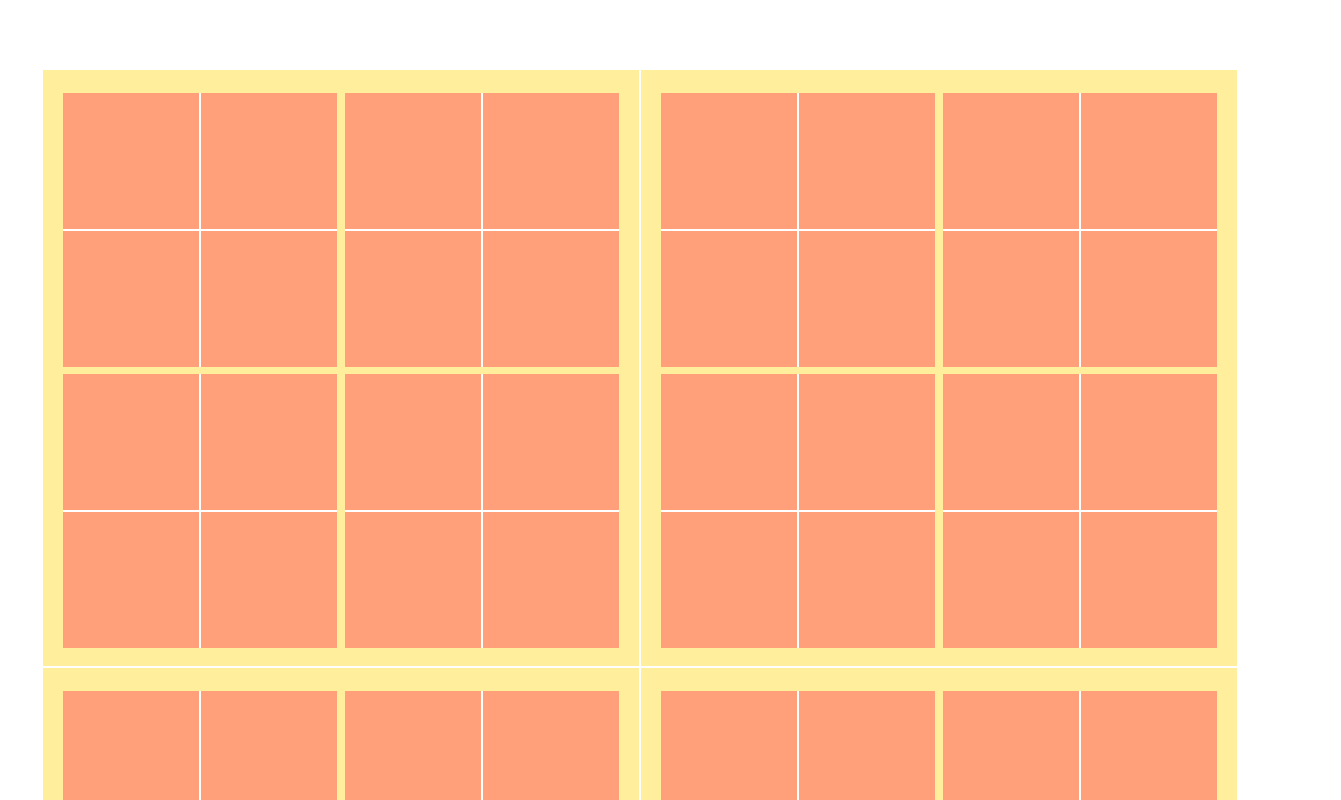
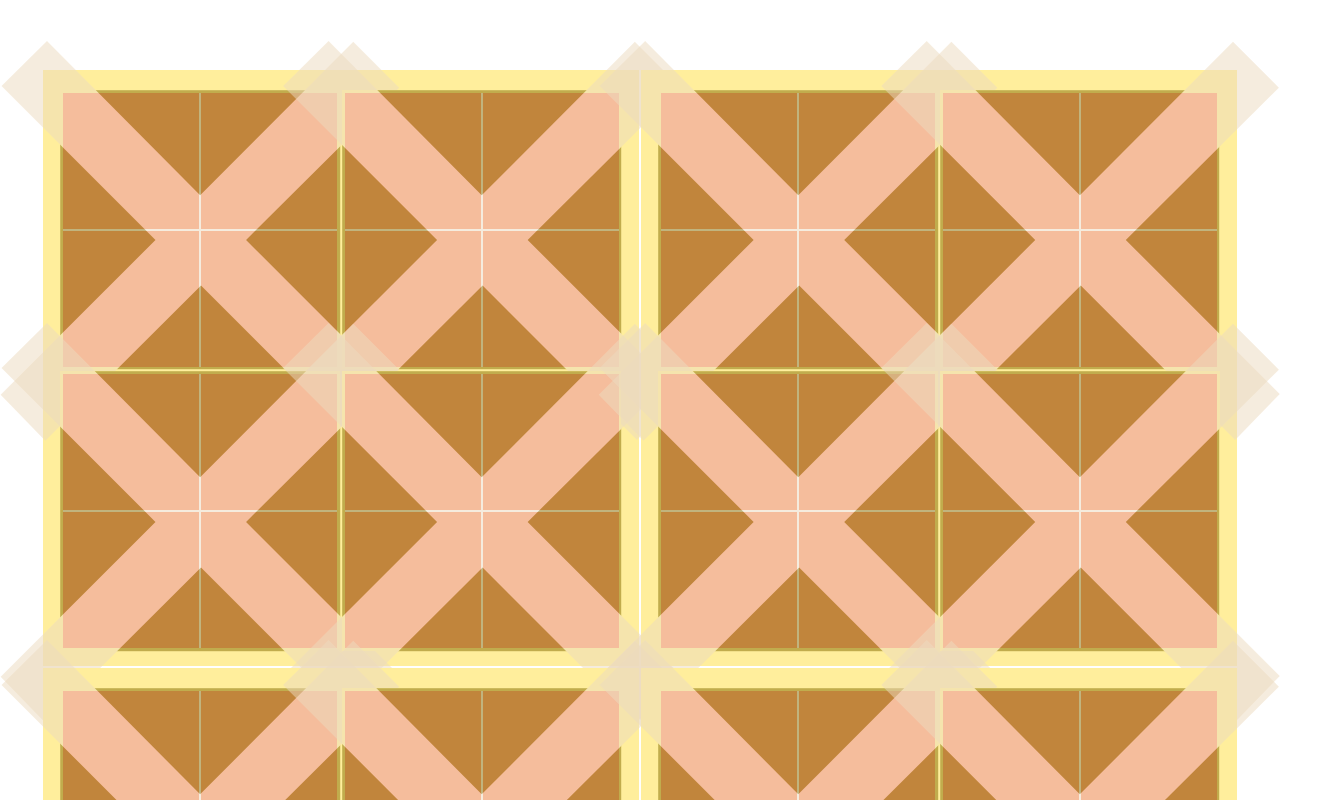
Before and after one commit to sunnyux/tic-tac-toe-3-vue-frontend, a Vue app: page / in a window 1280 px wide. Shown: the top 800 px of the page, 1341 px wide, since content can reach past the window. Built offline with nearby package versions, Linux system fonts and the light colour scheme; the HTML template or start-up script is replaced by a standard one.

Commit message:
winning display modified

```diff
--- a/src/components/Octothorpe.vue
+++ b/src/components/Octothorpe.vue
@@ -13,7 +13,9 @@
         </td>
       </tr>
     </table>
+    <div :resize-text="{ratio: 1}">
       <div v-if="completed" class="winner">{{winner}}</div>
+    </div>
   </div>
 </template>
 
@@ -47,8 +49,8 @@
     },
     computed: {
       completed() {
-        return false
-        // return this.octDepth === 1;
+        // return false
+        return this.octDepth === 0;
       },
       moreNesting() {
         return this.octDepth > 0;
@@ -72,18 +74,19 @@
     position: absolute;
     top: 50%;
     left: 50%;
-    font-size: 1666%;
+    width: 100%;
+    height: 100%;
+    font-size: 70vw;
     color: #eddbbf;
+    background-color: #846c00;
+    opacity: 50%;
     display: flex;
     align-items: center;
     justify-content: center;
-    background-color: #846c00;
-    opacity: 50%;
-    width: 100%;
-    height: 100%;
-    transform: translate(-50%,-50%);
-    -ms-transform: translate(-50%,-50%);
+    transform: translate(-50%, -50%);
+    -ms-transform: translate(-50%, -50%);
   }
+
   table {
     border-style: hidden;
   }
```
Lines whose indentation alone changed are shown as unchanged.
